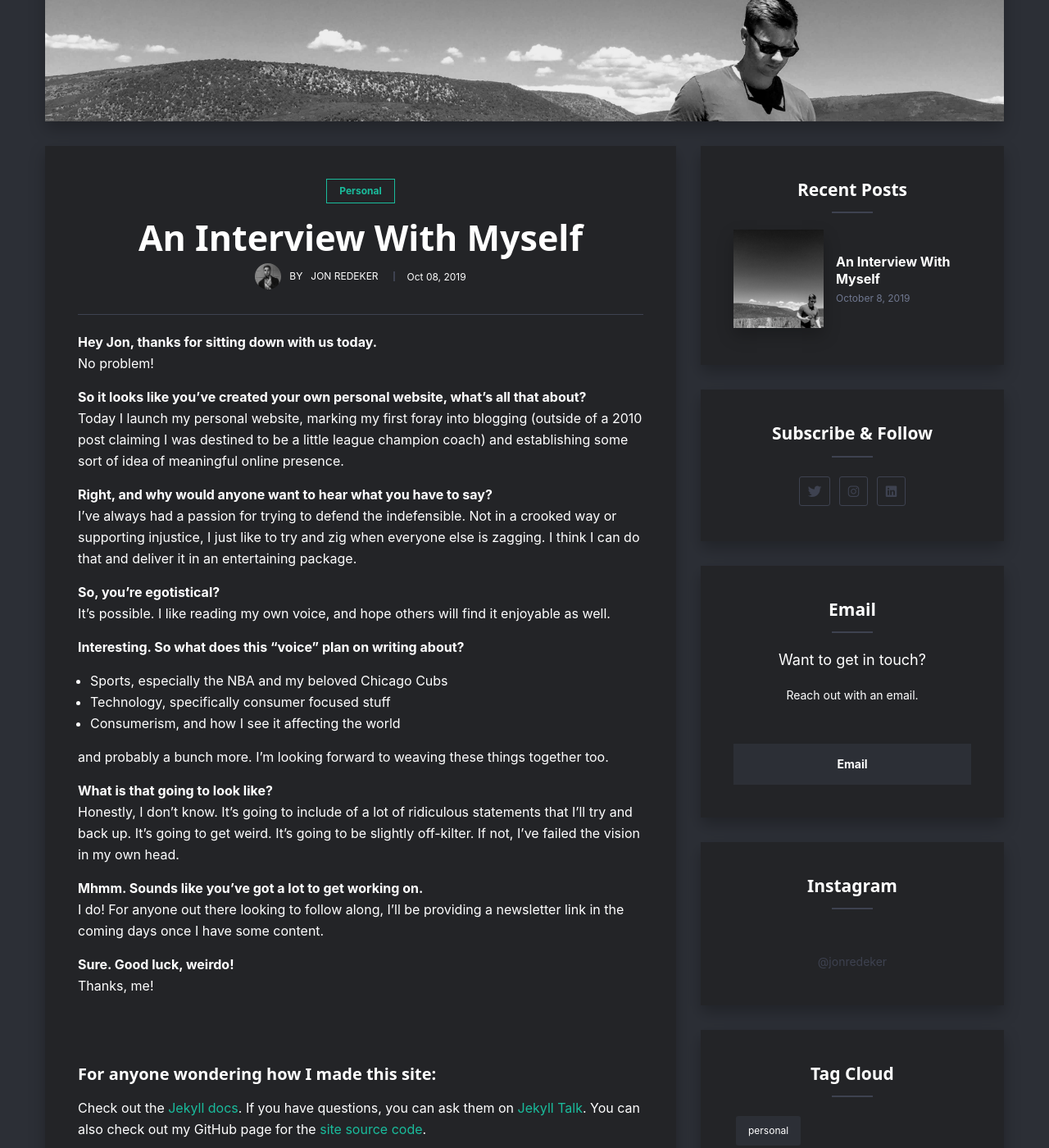
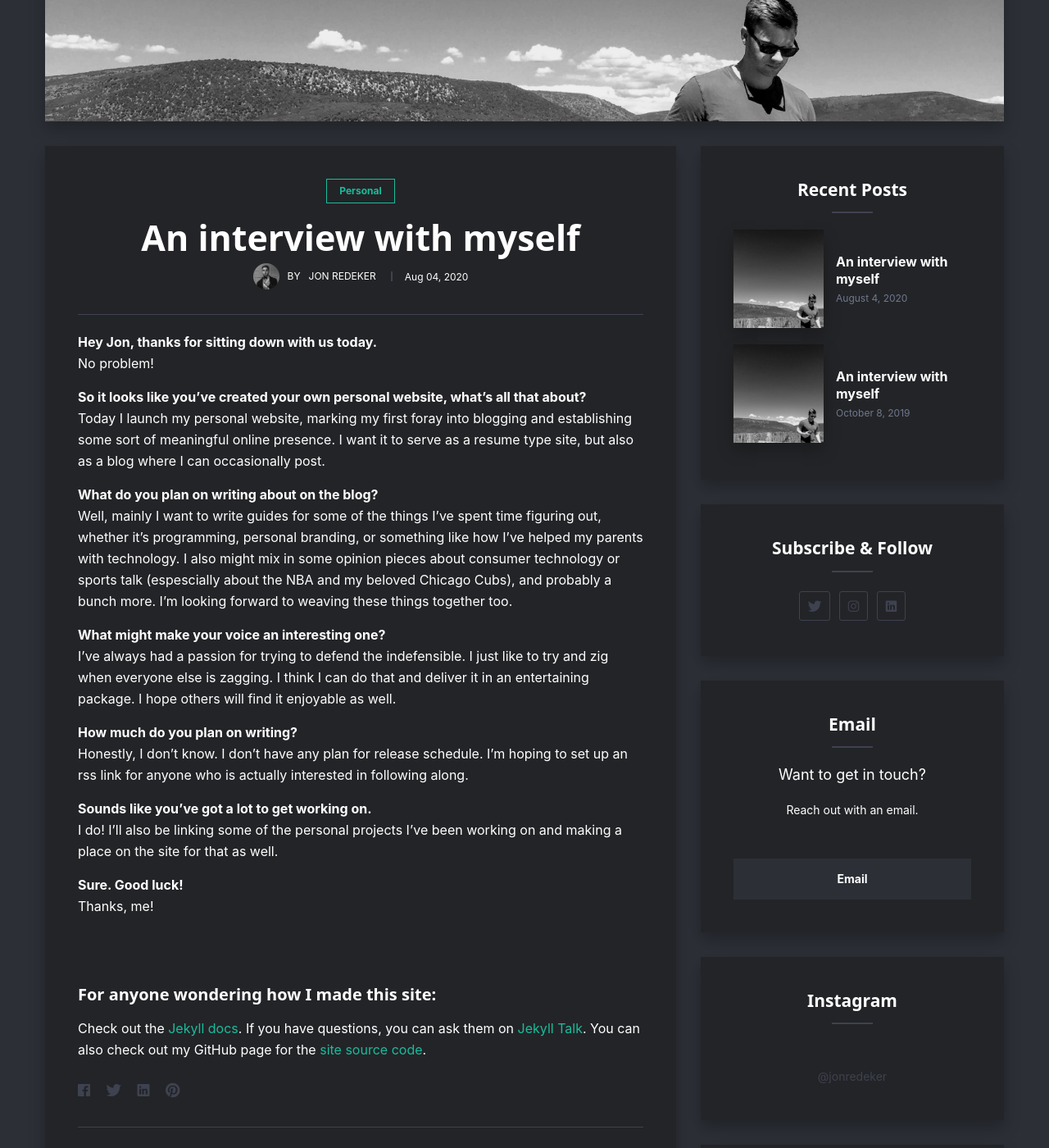
Before and after one commit to JRedeker/jonredeker.com, a Jekyll site: the page built from _posts/2020-8-1-welcome.md, in a window 1280 px wide and 1400 px high, scrolled down 547 px. Shown: the whole window at 82% size. Built offline with Jekyll 4.4.1, drawn with Linux system fonts in a browser that asks for light colours; nearby versions of some CDN libraries; a script that is not in the unit is left out; some of the changed text lies outside the part shown.

Commit message:
add new welcome article, move some drafts

```diff
--- /dev/null
+++ b/_posts/2020-8-1-welcome.md
@@ -0,0 +1,41 @@
+---
+layout: post
+title: An interview with myself
+date: '2020-8-4 12:05:55 +0300'
+image: jonwithphone.jpg
+tags:
+  - personal
+---
+**Hey Jon, thanks for sitting down with us today.**<br>
+No problem!
+
+**So it looks like you've created your own personal website, what's all that about?**<br>
+Today I launch my personal website, marking my first foray into blogging and establishing some sort of meaningful online presence.  I want it to serve as a resume type site, but also as a blog where I can occasionally post.
+
+**What do you plan on writing about on the blog?**<br>
+Well, mainly I want to write guides for some of the things I've spent time figuring out, whether it's programming, personal branding, or something like how I've helped my parents with technology.  I also might mix in some opinion pieces about consumer technology or sports talk (espescially about the NBA and my beloved Chicago Cubs), and probably a bunch more.  I'm looking forward to weaving these things together too.
+
+**What might make your voice an interesting one?** <br>
+I've always had a passion for trying to defend the indefensible.  I just like to try and zig when everyone else is zagging.  I think I can do that and deliver it in an entertaining package.
+I hope others will find it enjoyable as well.
+
+**How much do you plan on writing?**<br>
+Honestly, I don't know.  I don't have any plan for release schedule.  I'm hoping to set up an rss link for anyone who is actually interested in following along.
+
+**Sounds like you've got a lot to get working on.**<br>
+I do!  I'll also be linking some of the personal projects I've been working on and making a place on the site for that as well.
+
+**Sure.  Good luck!**<br>
+Thanks, me!
+
+<br><br>
+
+
+
+#### For anyone wondering how I made this site:
+Check out the [Jekyll docs][jekyll-docs].  If you have questions, you can ask them on [Jekyll Talk][jekyll-talk].  You can also check out my GitHub page for the [site source code][site-github].
+
+[jekyll-docs]: https://jekyllrb.com/docs/home
+[jekyll-gh]:   https://github.com/jekyll/jekyll
+[jekyll-talk]: https://talk.jekyllrb.com/
+[site-github]: https://github.com/JRedeker/jonredeker.com
--- a/_posts/2019-11-8-welcome.md
+++ b/_posts/drafts/2019-11-8-welcome.md
@@ -1,6 +1,6 @@
 ---
 layout: post
-title: An Interview With Myself
+title: An interview with myself
 date: '2019-10-8 18:05:55 +0300'
 image: jonwithphone.jpg
 tags:
```
Also changed, not shown: _posts/drafts/Test.md (deleted, +0 -15 lines), _posts/drafts/topic-ideas.md (added, +6 -0 lines), README.md.
